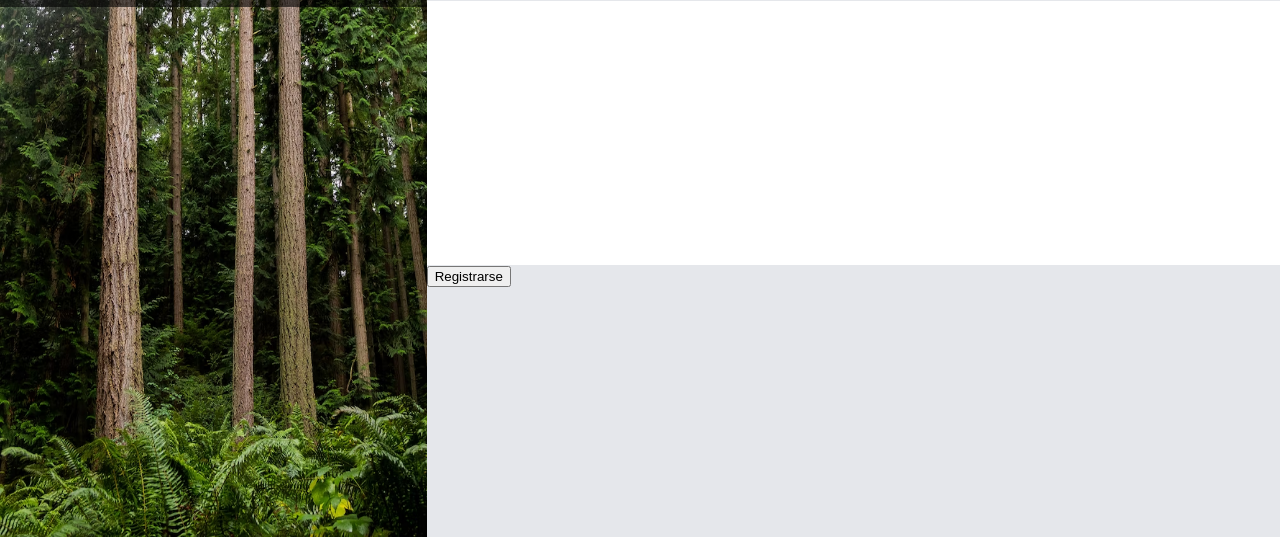
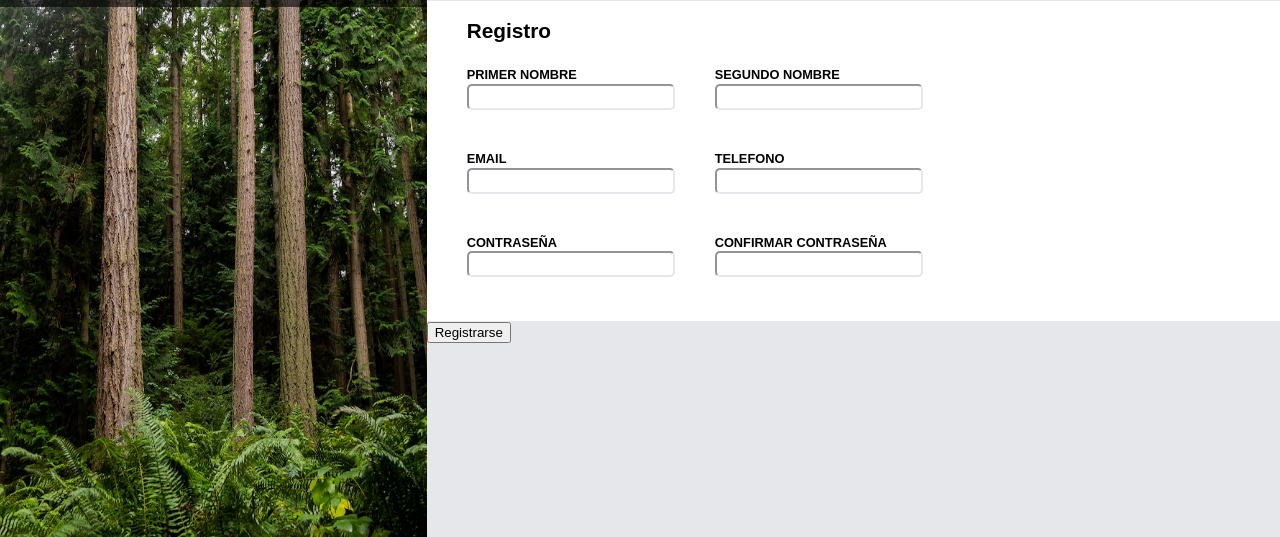
Before and after one commit to AgustinItuarte/Form-Registro, a plain HTML site: page index.html in a window 1280 px wide. Shown: the part 263-800 px from the top of the page. Drawn offline with Linux system fonts and the light colour scheme.

Commit message:
Form de registro agregado

```diff
--- a/index.html
+++ b/index.html
@@ -18,8 +18,34 @@
 
         <div class="containerRegistro">
             <p class="guia">Para poder realizar compras en nuestra pagina, porfavor <br> registrese rellenando los siguientes datos:</p>
-            <div class="registroForm">
-                <form action="" method="post"></form>
+            <div class="registro">
+                <p class="registoTitulo">Registro</p>
+                <form action="" method="post" class="formRegistro">
+                    <div>
+                        <label for="nombre1">PRIMER NOMBRE</label>
+                        <input type="text" name="primerNombre" id="nombre1">
+                    </div>
+                    <div>
+                        <label for="nombre2">SEGUNDO NOMBRE</label>
+                        <input type="text" name="segundoNombre" id="nombre2">
+                    </div>
+                    <div>
+                        <label for="mail">EMAIL</label>
+                        <input type="email" name="mail" id="mail">
+                    </div>
+                    <div>
+                        <label for="tel">TELEFONO</label>
+                        <input type="tel" name="tel" id="tel">
+                    </div>
+                    <div>
+                        <label for="passwd">CONTRASEÑA</label>
+                        <input type="password" name="contraseña" id="passwd">
+                    </div>
+                    <div>
+                        <label for="passwdConf">CONFIRMAR CONTRASEÑA</label>
+                        <input type="password" name="confContraseña" id="passwdConf">
+                    </div>
+                </form>
             </div>
             <button type="submit">Registrarse</button>
         </div>
--- a/styles.css
+++ b/styles.css
@@ -54,18 +54,49 @@ body {
     font-size: 3.5rem;
 }
 
-.guia {
+.guia, .registoTitulo {
     font-size: 1.3rem;
-    padding: 40px;
-    padding-top: 124px;
     font-weight: bold;
     text-align: left;
 
 }
 
-.registroForm {
+.guia {
+    padding: 40px;
+    padding-top: 124px;
+
+}
+
+.registro {
     background-color: white;
-    height: 33vh;
+    box-shadow: 2px black;
+    height: 40vh;
     width: 100%;
-    box-shadow: 2px black;
 }
+
+.formRegistro {
+    display: flex;
+    flex-wrap: wrap;
+    gap: 40px;
+    padding-left: 40px;
+    width: 500px;
+}
+
+label, input {
+    display: block;
+    font-size: 0.8rem;
+    font-weight: bold;
+}
+
+input {
+    height: 20px;
+    width: 200px;
+    border-radius: 5px;
+    border-color: #E5E7EB;
+}
+
+.registoTitulo {
+    padding-left: 40px;
+    padding-top: 15px;
+
+}
```
